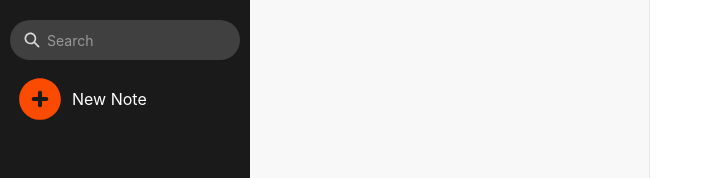
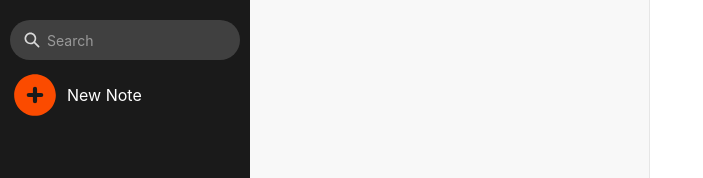
Before and after one commit to Mckenney17/Evernote-App-Clone, a React (Create React App) app: page / in a window 1280 px wide. Shown: the top 178 px of the page, without its empty margins (0-703 px from the left). Built offline with nearby package versions, Linux system fonts and the light colour scheme.

Commit message:
changed hover style for new note button

```diff
--- a/src/components/Sidebar.scss
+++ b/src/components/Sidebar.scss
@@ -12,13 +12,12 @@
         margin-top: 10px;
         cursor: pointer;
         width: max-content;
-        padding: 4px 25px 4px 5px;
         border-radius: 32px;
-        transition: background .15s ease;
+        transition: all .15s ease;
 
         &:hover {
-            // background: gray(g5);
             background: rgba($pbc, .3);
+            padding: 4px 25px 4px 5px;
         }
 
         .add-newnote {
```
